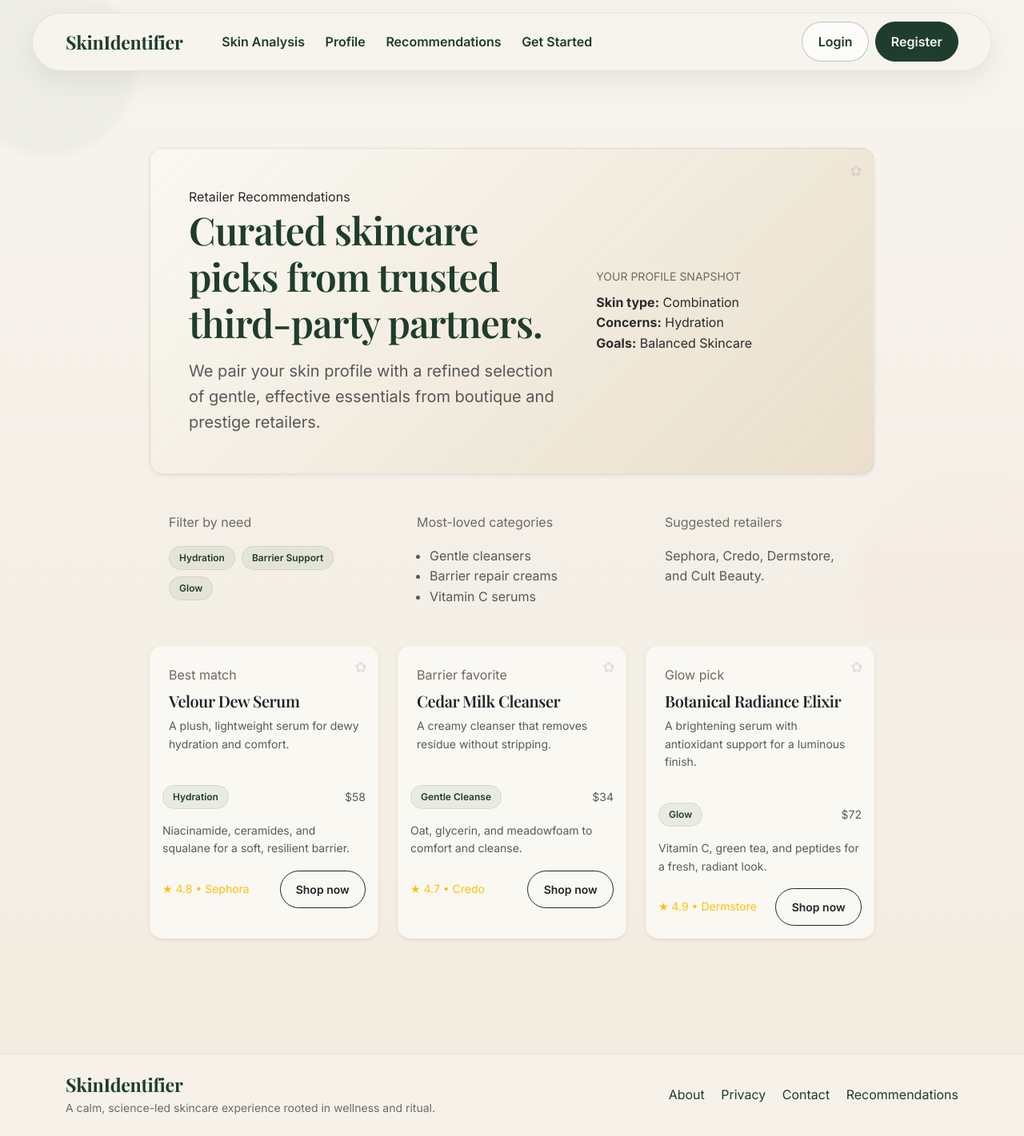
After one commit to bregiang/IS4460-Project-Template, a Django app: page /recommendations/ in a window 1280 px wide. The commit adds this page. Shown: the whole page at 80% size. Run offline with Django 5.2, Linux system fonts and the light colour scheme.

Commit message:
Added recommendation page

```diff
--- a/home/templates/home/base.html
+++ b/home/templates/home/base.html
@@ -280,6 +280,9 @@
                         <a class="nav-link" href="{% url 'profile' %}">Profile</a>
                     </li>
                     <li class="nav-item">
+                        <a class="nav-link" href="{% url 'recommendations' %}">Recommendations</a>
+                    </li>
+                    <li class="nav-item">
                         {% if user.is_authenticated %}
                             <a class="nav-link" href="{% url 'dashboard' %}">Dashboard</a>
                         {% else %}
@@ -319,7 +322,8 @@
                 <div class="col-md-6 text-md-end">
                     <a href="{% url 'about' %}" class="text-decoration-none me-3" style="color: var(--forest);">About</a>
                     <a href="{% url 'privacy' %}" class="text-decoration-none me-3" style="color: var(--forest);">Privacy</a>
-                    <a href="{% url 'contact' %}" class="text-decoration-none" style="color: var(--forest);">Contact</a>
+                    <a href="{% url 'contact' %}" class="text-decoration-none me-3" style="color: var(--forest);">Contact</a>
+                    <a href="{% url 'recommendations' %}" class="text-decoration-none" style="color: var(--forest);">Recommendations</a>
                 </div>
             </div>
         </div>
--- /dev/null
+++ b/home/templates/home/recommendations.html
@@ -0,0 +1,125 @@
+{% extends 'home/base.html' %}
+
+{% block content %}
+<div class="container py-5">
+  <div class="row justify-content-center">
+    <div class="col-lg-10">
+      <div class="hero-card rounded-4 p-4 p-md-5 shadow-sm mb-4">
+        <div class="row align-items-center g-4">
+          <div class="col-lg-7">
+            <span class="eyebrow">Retailer Recommendations</span>
+            <h1 class="display-5 fw-semibold mb-3">Curated skincare picks from trusted third-party partners.</h1>
+            <p class="lead text-muted mb-0">
+              We pair your skin profile with a refined selection of gentle, effective essentials from boutique and prestige retailers.
+            </p>
+          </div>
+          <div class="col-lg-5">
+            <div class="glass-card p-4 rounded-4">
+              <p class="small text-uppercase mb-2">Your profile snapshot</p>
+              <ul class="list-unstyled mb-0">
+                <li><strong>Skin type:</strong> {{ profile_context.skin_type|title }}</li>
+                <li><strong>Concerns:</strong> {{ profile_context.concerns|title }}</li>
+                <li><strong>Goals:</strong> {{ profile_context.goals|title }}</li>
+              </ul>
+            </div>
+          </div>
+        </div>
+      </div>
+
+      <div class="row g-4 mb-4">
+        <div class="col-md-4">
+          <div class="glass-card p-4 rounded-4 h-100">
+            <p class="eyebrow">Filter by need</p>
+            <div class="d-flex flex-wrap gap-2">
+              <span class="badge rounded-pill bg-soft">Hydration</span>
+              <span class="badge rounded-pill bg-soft">Barrier Support</span>
+              <span class="badge rounded-pill bg-soft">Glow</span>
+            </div>
+          </div>
+        </div>
+        <div class="col-md-4">
+          <div class="glass-card p-4 rounded-4 h-100">
+            <p class="eyebrow">Most-loved categories</p>
+            <ul class="mb-0 ps-3 text-muted">
+              <li>Gentle cleansers</li>
+              <li>Barrier repair creams</li>
+              <li>Vitamin C serums</li>
+            </ul>
+          </div>
+        </div>
+        <div class="col-md-4">
+          <div class="glass-card p-4 rounded-4 h-100">
+            <p class="eyebrow">Suggested retailers</p>
+            <p class="mb-0 text-muted">Sephora, Credo, Dermstore, and Cult Beauty.</p>
+          </div>
+        </div>
+      </div>
+
+      <div class="row g-4">
+        <div class="col-md-6 col-xl-4">
+          <div class="card border-0 shadow-sm h-100 rounded-4 overflow-hidden">
+            <div class="p-4 bg-soft">
+              <p class="eyebrow mb-2">Best match</p>
+              <h3 class="h5 mb-2">Velour Dew Serum</h3>
+              <p class="text-muted small mb-0">A plush, lightweight serum for dewy hydration and comfort.</p>
+            </div>
+            <div class="card-body">
+              <div class="d-flex justify-content-between align-items-center mb-3">
+                <span class="badge rounded-pill bg-light text-dark">Hydration</span>
+                <span class="text-muted small">$58</span>
+              </div>
+              <p class="small text-muted">Niacinamide, ceramides, and squalane for a soft, resilient barrier.</p>
+              <div class="d-flex justify-content-between align-items-center">
+                <span class="text-warning small">★ 4.8 • Sephora</span>
+                <a href="https://www.sephora.com" target="_blank" rel="noopener" class="btn btn-sm btn-outline-dark">Shop now</a>
+              </div>
+            </div>
+          </div>
+        </div>
+
+        <div class="col-md-6 col-xl-4">
+          <div class="card border-0 shadow-sm h-100 rounded-4 overflow-hidden">
+            <div class="p-4 bg-soft">
+              <p class="eyebrow mb-2">Barrier favorite</p>
+              <h3 class="h5 mb-2">Cedar Milk Cleanser</h3>
+              <p class="text-muted small mb-0">A creamy cleanser that removes residue without stripping.</p>
+            </div>
+            <div class="card-body">
+              <div class="d-flex justify-content-between align-items-center mb-3">
+                <span class="badge rounded-pill bg-light text-dark">Gentle Cleanse</span>
+                <span class="text-muted small">$34</span>
+              </div>
+              <p class="small text-muted">Oat, glycerin, and meadowfoam to comfort and cleanse.</p>
+              <div class="d-flex justify-content-between align-items-center">
+                <span class="text-warning small">★ 4.7 • Credo</span>
+                <a href="https://www.credo.com" target="_blank" rel="noopener" class="btn btn-sm btn-outline-dark">Shop now</a>
+              </div>
+            </div>
+          </div>
+        </div>
+
+        <div class="col-md-6 col-xl-4">
+          <div class="card border-0 shadow-sm h-100 rounded-4 overflow-hidden">
+            <div class="p-4 bg-soft">
+              <p class="eyebrow mb-2">Glow pick</p>
+              <h3 class="h5 mb-2">Botanical Radiance Elixir</h3>
+              <p class="text-muted small mb-0">A brightening serum with antioxidant support for a luminous finish.</p>
+            </div>
+            <div class="card-body">
+              <div class="d-flex justify-content-between align-items-center mb-3">
+                <span class="badge rounded-pill bg-light text-dark">Glow</span>
+                <span class="text-muted small">$72</span>
+              </div>
+              <p class="small text-muted">Vitamin C, green tea, and peptides for a fresh, radiant look.</p>
+              <div class="d-flex justify-content-between align-items-center">
+                <span class="text-warning small">★ 4.9 • Dermstore</span>
+                <a href="https://www.dermstore.com" target="_blank" rel="noopener" class="btn btn-sm btn-outline-dark">Shop now</a>
+              </div>
+            </div>
+          </div>
+        </div>
+      </div>
+    </div>
+  </div>
+</div>
+{% endblock %}
--- a/home/tests.py
+++ b/home/tests.py
@@ -86,3 +86,9 @@ class SkinIdentifierAuthTests(TestCase):
 
         self.assertEqual(response.status_code, 200)
         self.assertContains(response, "My Skin Profile")
+
+    def test_recommendations_page_is_available(self):
+        response = self.client.get(reverse("recommendations"))
+
+        self.assertEqual(response.status_code, 200)
+        self.assertContains(response, "Retailer Recommendations")
--- a/home/urls.py
+++ b/home/urls.py
@@ -8,6 +8,7 @@ urlpatterns = [
     path("about/", views.about_page, name="about"),
     path("privacy/", views.privacy_page, name="privacy"),
     path("contact/", views.contact_page, name="contact"),
+    path("recommendations/", views.recommendations_page, name="recommendations"),
     path("register/", views.register_view, name="register"),
     path("login/", views.login_view, name="login"),
     path("logout/", views.logout_view, name="logout"),
--- a/home/views.py
+++ b/home/views.py
@@ -32,6 +32,28 @@ def privacy_page(request):
 def contact_page(request):
     """Render the contact page with a simple form layout."""
     return render(request, "home/contact.html")
+
+
+def recommendations_page(request):
+    """Render personalized third-party retailer skincare recommendations."""
+    profile = None
+    skin_type = "combination"
+    concerns = "hydration"
+    goals = "balanced skincare"
+
+    if request.user.is_authenticated:
+        profile = SkincareProfile.objects.filter(user=request.user).first()
+        if profile:
+            skin_type = profile.skin_type or skin_type
+            concerns = profile.concerns or concerns
+            goals = profile.goals or goals
+
+    profile_context = {
+        "skin_type": skin_type,
+        "concerns": concerns,
+        "goals": goals,
+    }
+    return render(request, "home/recommendations.html", {"profile_context": profile_context})
 
 
 def register_view(request):
```
